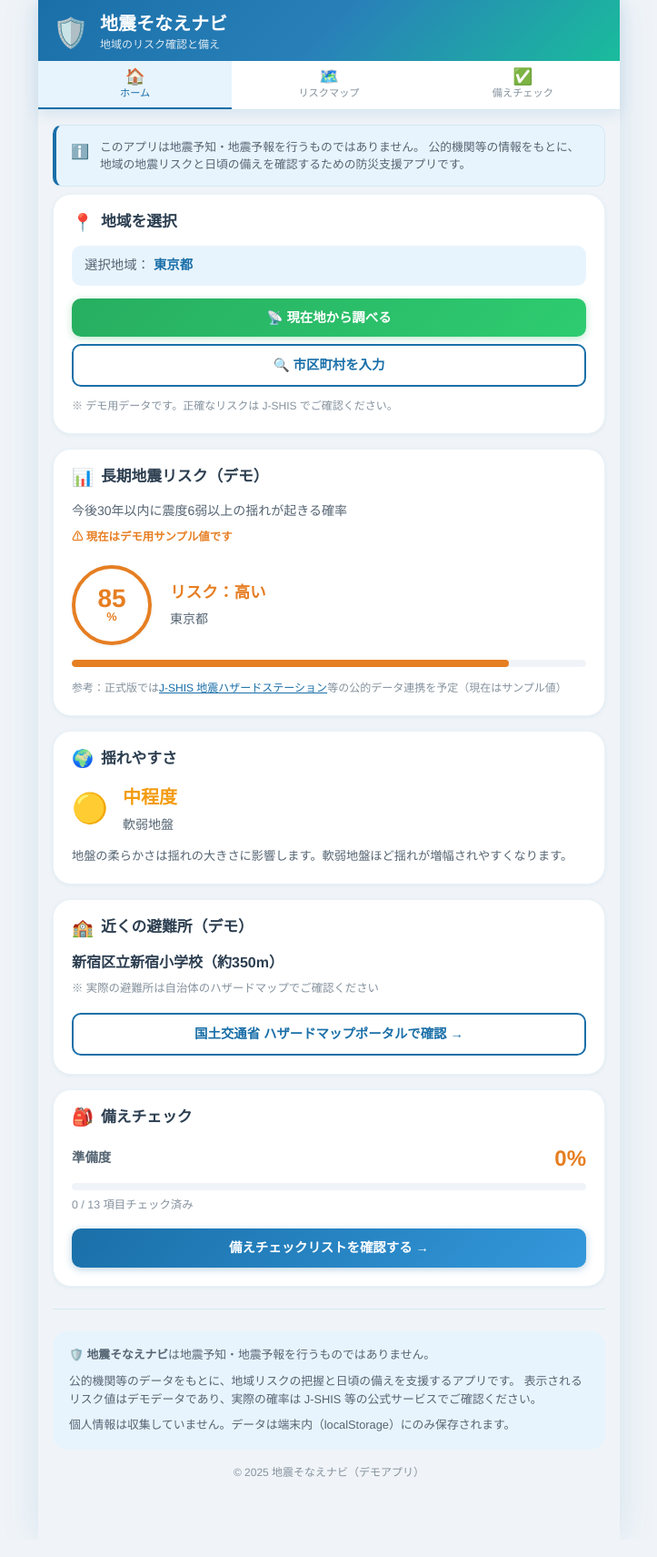
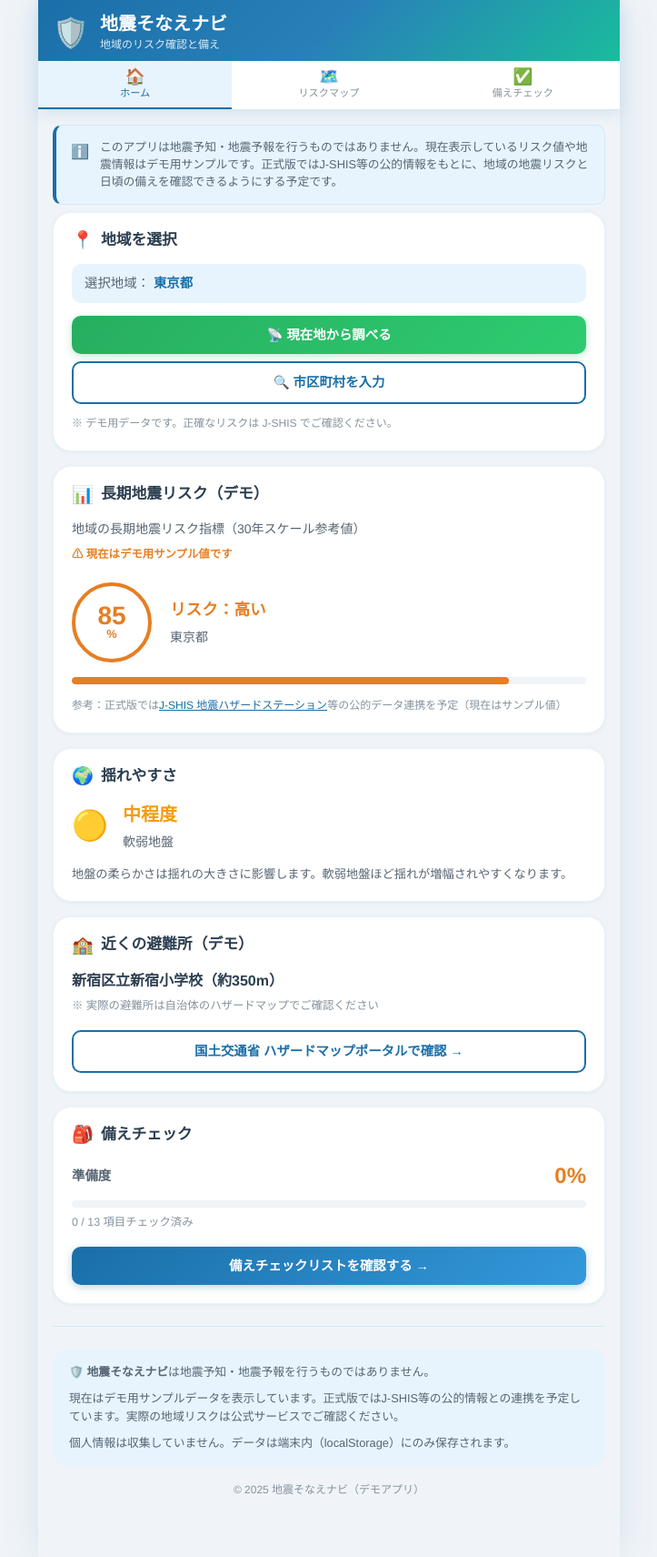
Before and after one commit to napohiro/jishin-sonae-navi, a React (Vite) app: page / in a window 1280 px wide. Shown: the whole page at 91% size, without its empty margins (278-1001 px from the left). Built offline with nearby package versions, Linux system fonts and the light colour scheme.

Commit message:
デモ表示の注記を追加

```diff
--- a/src/components/DisclaimerBanner.jsx
+++ b/src/components/DisclaimerBanner.jsx
@@ -3,8 +3,7 @@ export default function DisclaimerBanner() {
     <div className="disclaimer-banner">
       <span className="disclaimer-icon">ℹ️</span>
       <p className="disclaimer-text">
-        このアプリは地震予知・地震予報を行うものではありません。
-        公的機関等の情報をもとに、地域の地震リスクと日頃の備えを確認するための防災支援アプリです。
+        このアプリは地震予知・地震予報を行うものではありません。現在表示しているリスク値や地震情報はデモ用サンプルです。正式版ではJ-SHIS等の公的情報をもとに、地域の地震リスクと日頃の備えを確認できるようにする予定です。
       </p>
     </div>
   );
--- a/src/pages/Home.jsx
+++ b/src/pages/Home.jsx
@@ -226,7 +226,7 @@ export default function Home() {
           <span className="card-icon">📊</span>
           <h2 className="card-title">長期地震リスク（デモ）</h2>
         </div>
-        <p className="risk-subtitle">今後30年以内に震度6弱以上の揺れが起きる確率</p>
+        <p className="risk-subtitle">地域の長期地震リスク指標（30年スケール参考値）</p>
         <p className="risk-demo-note">⚠ 現在はデモ用サンプル値です</p>
         <div className="risk-display">
           <div
@@ -346,8 +346,7 @@ export default function Home() {
             🛡️ <strong>地震そなえナビ</strong>は地震予知・地震予報を行うものではありません。
           </p>
           <p>
-            公的機関等のデータをもとに、地域リスクの把握と日頃の備えを支援するアプリです。
-            表示されるリスク値はデモデータであり、実際の確率は J-SHIS 等の公式サービスでご確認ください。
+            現在はデモ用サンプルデータを表示しています。正式版ではJ-SHIS等の公的情報との連携を予定しています。実際の地域リスクは公式サービスでご確認ください。
           </p>
           <p>個人情報は収集していません。データは端末内（localStorage）にのみ保存されます。</p>
         </div>
--- a/src/pages/RiskMap.jsx
+++ b/src/pages/RiskMap.jsx
@@ -127,7 +127,7 @@ export default function RiskMap() {
         </div>
 
         <p className="map-note">
-          ※ このマップはデモ用の模式図です。実際の地盤データは
+          このマップはデモ表示です。正式版では公的データをもとに地域リスクを表示予定です。実際の地盤データは
           <a href="https://www.j-shis.bosai.go.jp/" target="_blank" rel="noopener noreferrer" className="source-link">
             J-SHIS
           </a>
```
